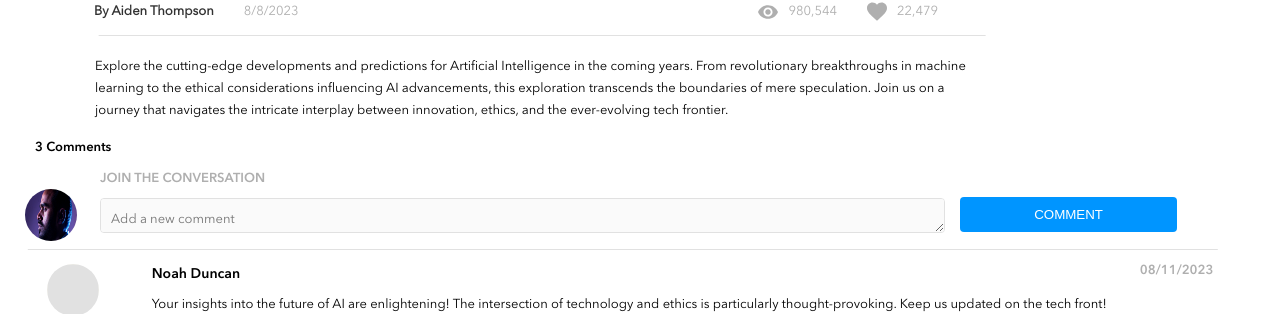
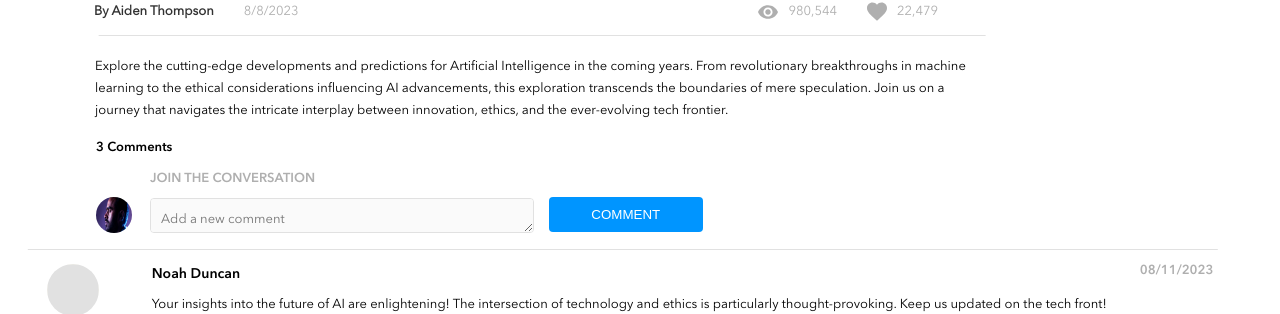
Before and after one commit to Marie-L1/maria-lukowich-brainflix, a React (Vite) app in the folder maria-lukowich-brainflix/: page / in a window 1280 px wide. Shown: the part 789-1103 px from the top of the page. Built offline with nearby package versions, Linux system fonts and the light colour scheme.

Commit message:
adjusting the add comments section

```diff
--- a/maria-lukowich-brainflix/src/components/Comments/AddComments.scss
+++ b/maria-lukowich-brainflix/src/components/Comments/AddComments.scss
@@ -47,8 +47,6 @@
             @include body;
             outline: none;
         }
-
-
     }
     &__main-img{
         height: 3.25rem;
@@ -76,8 +74,6 @@
             margin-left: 2.1875rem;
         }
         &__wrapper{
-            display: flex;
-            flex-direction: column;
             flex-wrap: nowrap;
         }
         &__textarea-comment{
@@ -104,30 +100,31 @@
       @include desktop {
         // Desktop-specific styles
         &__length{
-            margin-left: 2.1875rem;
+            margin-left: 6rem;
         }
         &__wrapper{
-            display: flex;
-            flex-direction: column;
             flex-wrap: nowrap;
+            margin-left: 150px;
         }
         &__textarea-comment{
             display: flex;
             flex-direction: row;
         }
         &__textarea{
-            width: 66vw;
+            width: 30vw;
             height: 2.1875rem;
             margin-right: 2.5rem;
         }
         &__main-img{
-            margin-left: 1.5625rem;
-            margin-bottom: -4.6875rem;
+            margin-left: 6rem;
+            margin-bottom: -4.2rem;
+            height: 2.25rem;
+            width: 2.25rem;
         }
         &__add-btn{
             margin-top: -0.1rem;
             margin-left: -1.5625rem;
-            width: 17vw;
+            width: 12vw;
             height: 2.1875rem
         }
     }
```
